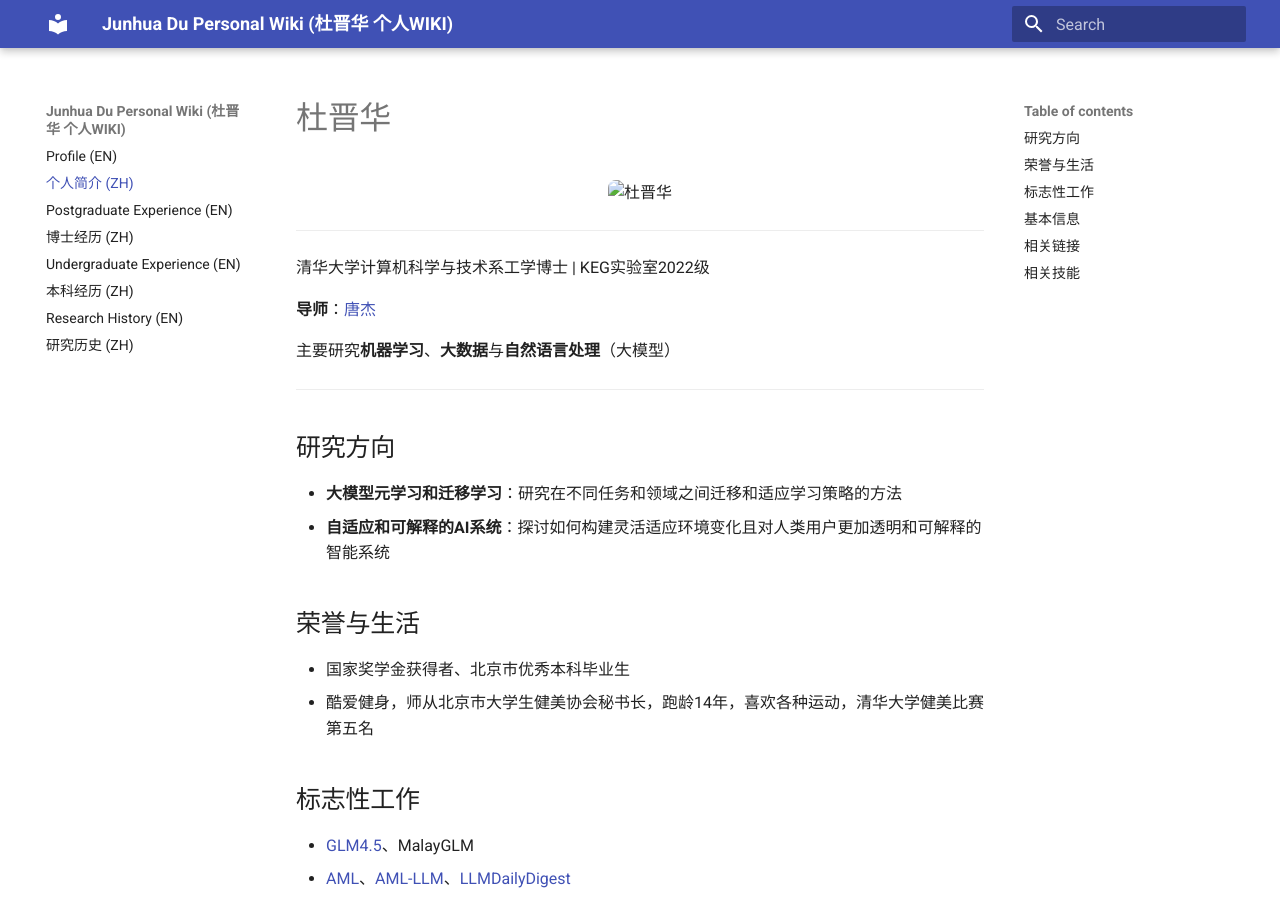
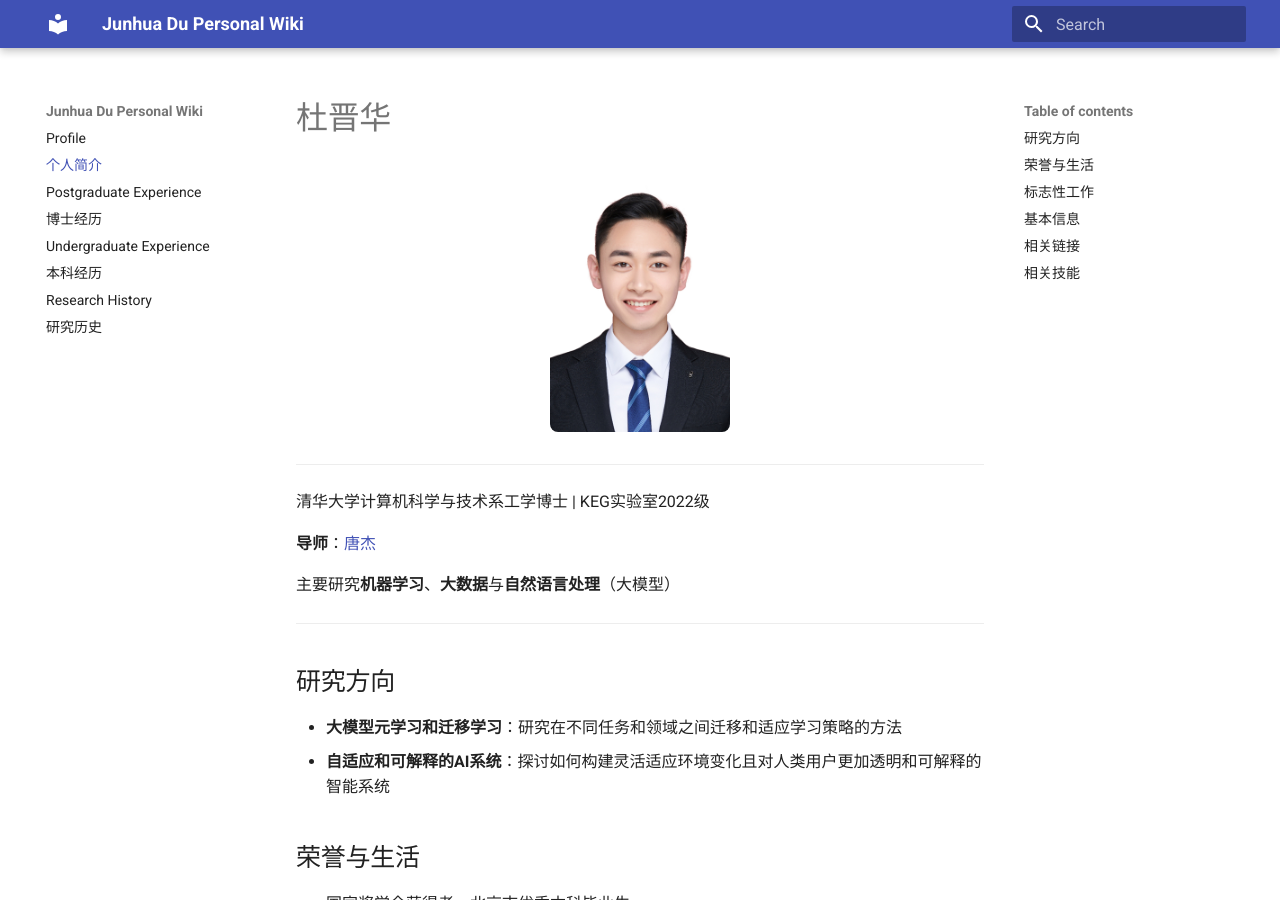
Before and after one commit to dujh22/Dujinhua_wiki, an MkDocs documentation site: the page built from docs/index_zh.md, in a window 1280 px wide and 900 px high. Built offline with MkDocs 1.6.1 and Material for MkDocs 9.7.7, drawn with Linux system fonts in a browser that asks for light colours.

Commit message:
2026-02-12 update 3

```diff
--- a/docs/index_zh.md
+++ b/docs/index_zh.md
@@ -1,7 +1,7 @@
 # 杜晋华
 
 <p align="center">
-  <img src="images/杜晋华照片.jpg" alt="杜晋华" width="180" style="border-radius: 8px;" />
+  <img src="/images/杜晋华照片.jpg" alt="Jinhua Du" width="180" style="border-radius: 8px;" />
 </p>
 
 ---
--- a/mkdocs.yml
+++ b/mkdocs.yml
@@ -1,12 +1,12 @@
-site_name: Junhua Du Personal Wiki (杜晋华 个人WIKI)
+site_name: Junhua Du Personal Wiki
 nav:
-    - Profile (EN): index_en.md
-    - 个人简介 (ZH): index_zh.md
-    - Postgraduate Experience (EN): postgraduate_experience_en.md
-    - 博士经历 (ZH): postgraduate_experience_zh.md
-    - Undergraduate Experience (EN): undergraduate_experience_en.md
-    - 本科经历 (ZH): undergraduate_experience_zh.md
-    - Research History (EN): history_en.md
-    - 研究历史 (ZH): history_zh.md
+    - Profile: index.md
+    - 个人简介: index_zh.md
+    - Postgraduate Experience: postgraduate_experience_en.md
+    - 博士经历: postgraduate_experience_zh.md
+    - Undergraduate Experience: undergraduate_experience_en.md
+    - 本科经历: undergraduate_experience_zh.md
+    - Research History: history_en.md
+    - 研究历史: history_zh.md
 theme:
     name: 'material'
```
Also changed, not shown: docs/index.md (added, +61 -0 lines), docs/index_en.md (deleted, +0 -61 lines), docs/.index.md.baiduyun.uploading.cfg (added).
